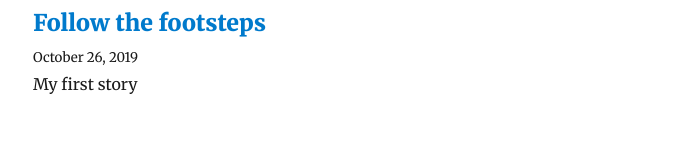
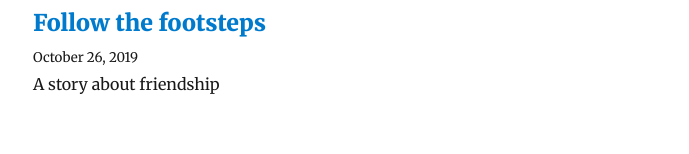
Before and after one commit to JasonWang258/kblog, a Gatsby site: page /blog/ in a window 1280 px wide. Shown: the part 256-410 px from the top of the page, without its empty margins (292-981 px from the left). Built offline with nearby package versions, Linux system fonts and the light colour scheme; Gatsby itself is replaced by a stand-in of ours; some packages are replaced by stand-ins of ours.

Commit message:
Update Blog “follow-the-footsteps”

```diff
--- a/content/blog/follow-the-footsteps.md
+++ b/content/blog/follow-the-footsteps.md
@@ -2,7 +2,7 @@
 path: '123'
 date: 2019-10-26T17:16:00.200Z
 title: Follow  the footsteps
-description: My first story
+description: A story about friendship
 ---
 There once was an lonely child🧒. He had no friends and nothing to play with.
 
```
